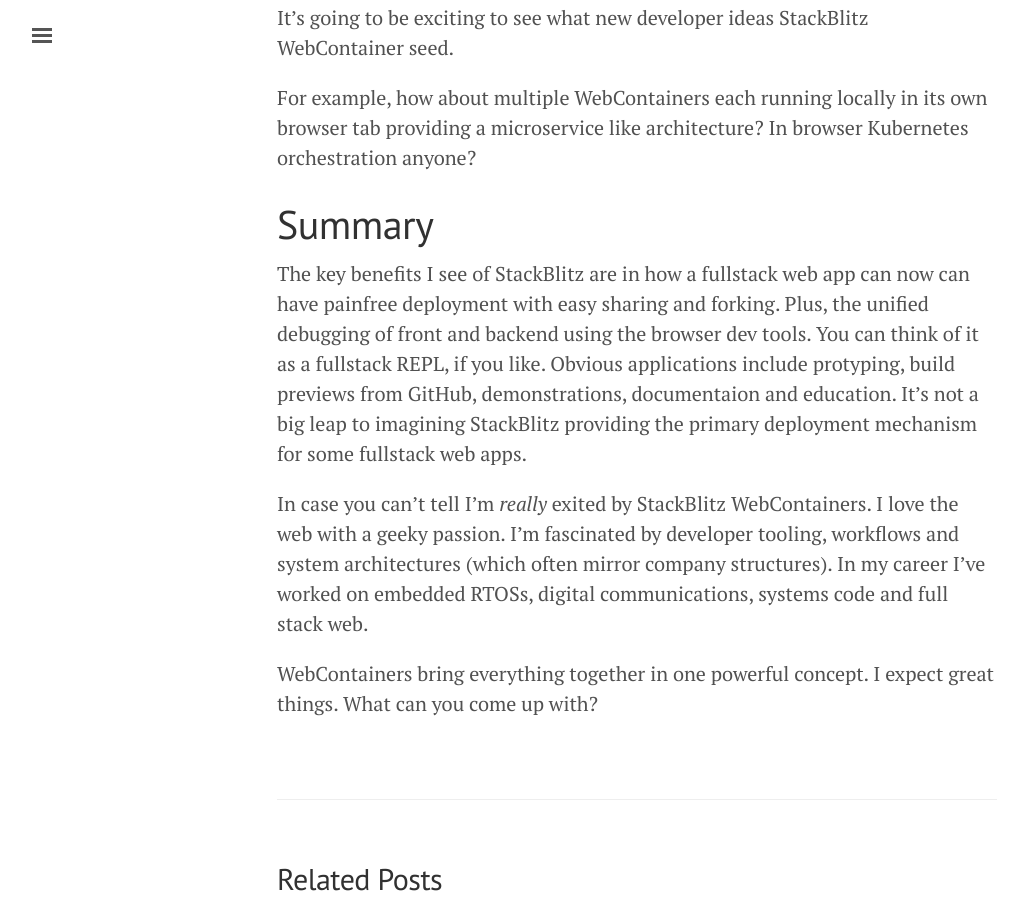
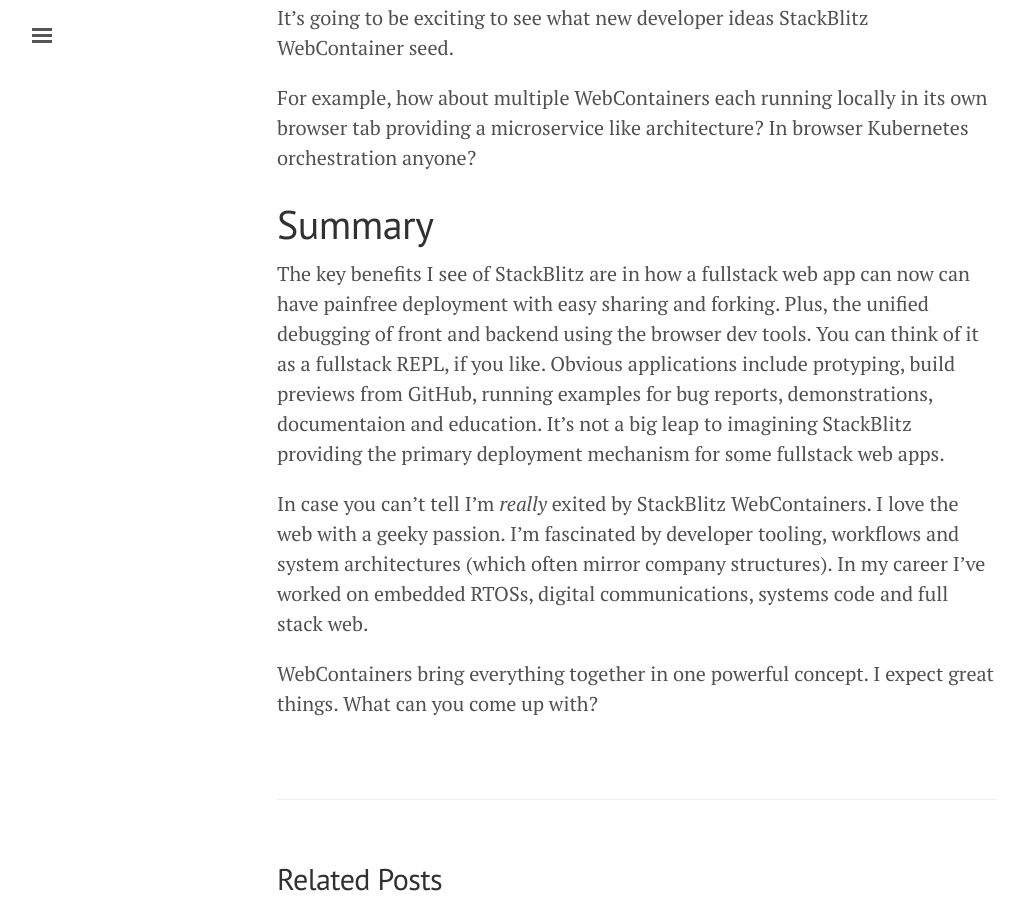
Before and after one commit to OpenDirective/opendirective.github.io, a Jekyll site: the page built from _posts/2022-03-26-web-native-development-with-stackblitz.md, in a window 1280 px wide and 900 px high, scrolled down 6079 px. Shown: the whole window, without its empty margins (3-1026 px from the left). Built offline with Jekyll 4.4.1, drawn with Linux system fonts in a browser that asks for light colours.

Commit message:
Add example use for bugs

```diff
--- a/_posts/2022-03-26-web-native-development-with-stackblitz.md
+++ b/_posts/2022-03-26-web-native-development-with-stackblitz.md
@@ -96,7 +96,7 @@
 
 # Summary
 
-The key benefits I see of StackBlitz are in how a fullstack web app can now can have painfree deployment with easy sharing and forking. Plus, the unified debugging of front and backend using the browser dev tools. You can think of it as a fullstack REPL, if you like. Obvious applications include protyping, build previews from GitHub, demonstrations, documentaion and education. It's not a big leap to imagining StackBlitz providing the primary deployment mechanism for some fullstack web apps.
+The key benefits I see of StackBlitz are in how a fullstack web app can now can have painfree deployment with easy sharing and forking. Plus, the unified debugging of front and backend using the browser dev tools. You can think of it as a fullstack REPL, if you like. Obvious applications include protyping, build previews from GitHub, running examples for bug reports, demonstrations, documentaion and education. It's not a big leap to imagining StackBlitz providing the primary deployment mechanism for some fullstack web apps.
 
 In case you can't tell I'm *really* exited by StackBlitz WebContainers. I love the web with a geeky passion. I'm fascinated by developer tooling, workflows and system architectures (which often mirror company structures). In my career I've worked on embedded RTOSs, digital communications, systems code and full stack web.
 
```
